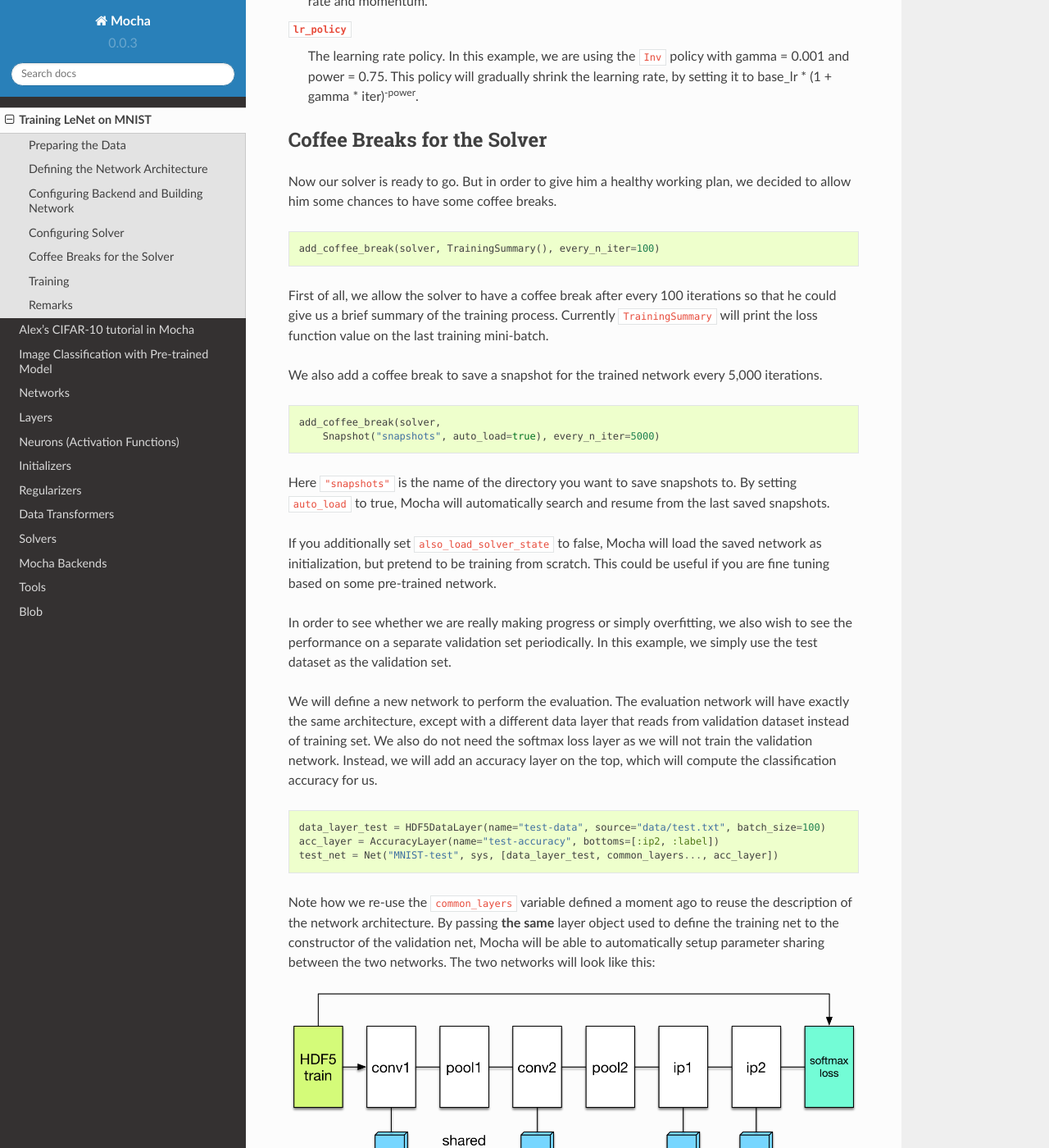
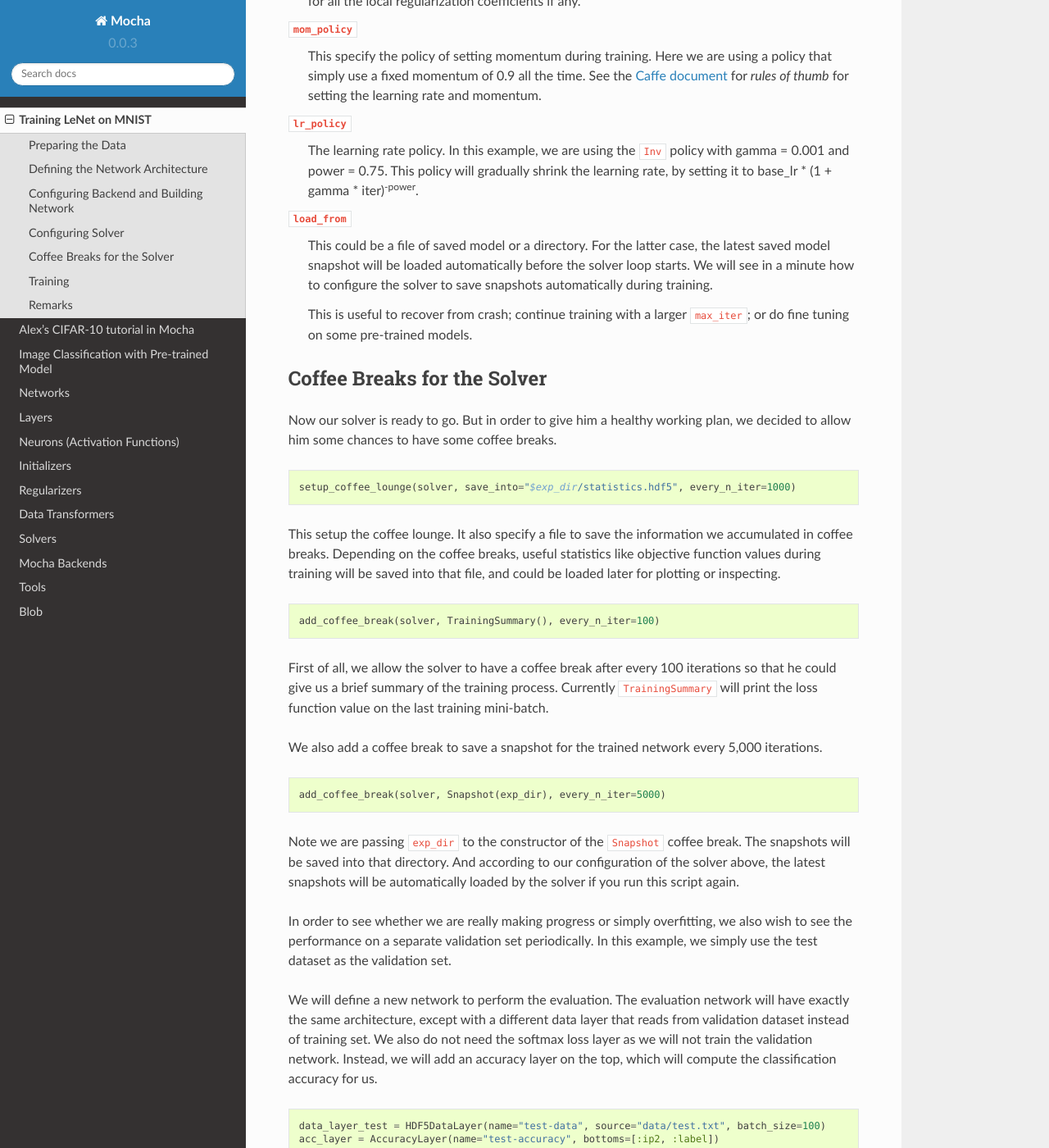
Before and after one commit to pluskid/Mocha.jl, a Sphinx documentation site: the page built from docs/tutorial/mnist.rst, in a window 1280 px wide and 1400 px high, scrolled down 3818 px. Shown: the whole window at 82% size. Built offline with Sphinx 7.4.7 and the Read the Docs theme 2.0.0, drawn with Linux system fonts in a browser that asks for light colours; some of the changed text lies outside the part shown.

Commit message:
update doc to reflect sys -> backend refactoring

```diff
--- a/docs/tutorial/mnist.rst
+++ b/docs/tutorial/mnist.rst
@@ -49,12 +49,14 @@
 
 .. code-block:: julia
 
-   data_layer = HDF5DataLayer(name="train-data", source="data/train.txt", batch_size=64)
+   data_layer  = HDF5DataLayer(name="train-data", source="data/train.txt",
+       batch_size=64, shuffle=true)
 
 Note the ``source`` is a simple text file what contains a list of real
 data files (in this case ``data/train.hdf5``). This behavior is the
 same as in Caffe, and could be useful when your dataset contains a lot
-of files. Note we also specified the batch size as 64.
+of files. The network process data in mini-batches, and we are using a batch
+size of 64 in this example. We also enable random shuffling of the data set.
 
 Next we define a convolution layer in a similar way:
 
@@ -156,20 +158,19 @@
 
 .. code-block:: julia
 
-   sys = System(CPUBackend())
-   init(sys)
+   backend = CPUBackend()
 
-The ``init`` function of a Mocha ``System`` will initialize the
-computation backend. With an initialized system, we could go ahead and
+The ``init`` function of a Mocha Backend will initialize the
+computation backend. With an initialized backend, we could go ahead and
 construct our network:
 
 .. code-block:: julia
 
    common_layers = [conv_layer, pool_layer, conv2_layer, pool2_layer,
        fc1_layer, fc2_layer]
-   net = Net("MNIST-train", sys, [data_layer, common_layers..., loss_layer])
+   net = Net("MNIST-train", backend, [data_layer, common_layers..., loss_layer])
 
-A network is built by passing the constructor an initialized system,
+A network is built by passing the constructor an initialized backend,
 and a list of layers. Note we use ``common_layers`` to collect a
 subset of the layers. We will explain this in a minute.
 
@@ -181,8 +182,12 @@
 
 .. code-block:: julia
 
+   exp_dir = "snapshots"
+
    params = SolverParameters(max_iter=10000, regu_coef=0.0005,
-       momentum=0.9, lr_policy=LRPolicy.Inv(0.01, 0.0001, 0.75))
+       mom_policy=MomPolicy.Fixed(0.9),
+       lr_policy=LRPolicy.Inv(0.01, 0.0001, 0.75),
+       load_from=exp_dir)
    solver = SGD(params)
 
 The behavior of the solver is specified in the following parameters
@@ -196,8 +201,9 @@
   customized for each layer individually. The parameter here is just a
   global scaling factor for all the local regularization coefficients
   if any.
-``momentum``
-  The momentum used in SGD. See the `Caffe document
+``mom_policy``
+  This specify the policy of setting momentum during training. Here we are using
+  a policy that simply use a fixed momentum of 0.9 all the time. See the `Caffe document
   <http://caffe.berkeleyvision.org/tutorial/solver.html>`_ for *rules
   of thumb* for setting the learning rate and momentum.
 ``lr_policy``
@@ -205,6 +211,14 @@
   policy with gamma = 0.001 and power = 0.75. This policy will
   gradually shrink the learning rate, by setting it to base_lr * (1 +
   gamma * iter)\ :sup:`-power`.
+``load_from``
+  This could be a file of saved model or a directory. For the latter case, the
+  latest saved model snapshot will be loaded automatically before the solver
+  loop starts. We will see in a minute how to configure the solver to save
+  snapshots automatically during training.
+
+  This is useful to recover from crash; continue training with a larger
+  ``max_iter``; or do fine tuning on some pre-trained models.
 
 Coffee Breaks for the Solver
 ----------------------------
@@ -212,6 +226,15 @@
 Now our solver is ready to go. But in order to give him a healthy
 working plan, we decided to allow him some chances to have some coffee
 breaks.
+
+.. code-block:: julia
+
+   setup_coffee_lounge(solver, save_into="$exp_dir/statistics.hdf5", every_n_iter=1000)
+
+This setup the coffee lounge. It also specify a file to save the information we
+accumulated in coffee breaks. Depending on the coffee breaks, useful statistics
+like objective function values during training will be saved into that file, and
+could be loaded later for plotting or inspecting.
 
 .. code-block:: julia
 
@@ -227,16 +250,12 @@
 
 .. code-block:: julia
 
-   add_coffee_break(solver,
-       Snapshot("snapshots", auto_load=true), every_n_iter=5000)
+   add_coffee_break(solver, Snapshot(exp_dir), every_n_iter=5000)
 
-Here ``"snapshots"`` is the name of the directory you want to save snapshots to.
-By setting ``auto_load`` to true, Mocha will automatically search and resume
-from the last saved snapshots.
-
-If you additionally set ``also_load_solver_state`` to false, Mocha will load the
-saved network as initialization, but pretend to be training from scratch. This
-could be useful if you are fine tuning based on some pre-trained network.
+Note we are passing ``exp_dir`` to the constructor of the ``Snapshot`` coffee
+break. The snapshots will be saved into that directory. And according to our
+configuration of the solver above, the latest snapshots will
+be automatically loaded by the solver if you run this script again.
 
 In order to see whether we are really making progress or simply
 overfitting, we also wish to see the performance on a separate
@@ -255,14 +274,13 @@
 
    data_layer_test = HDF5DataLayer(name="test-data", source="data/test.txt", batch_size=100)
    acc_layer = AccuracyLayer(name="test-accuracy", bottoms=[:ip2, :label])
-   test_net = Net("MNIST-test", sys, [data_layer_test, common_layers..., acc_layer])
+   test_net = Net("MNIST-test", backend, [data_layer_test, common_layers..., acc_layer])
 
-Note how we re-use the ``common_layers`` variable defined a moment
-ago to reuse the description of the network architecture. By passing
-**the same** layer object used to define the training net to the
-constructor of the validation net, Mocha will be able to automatically
-setup parameter sharing between the two networks. The two networks will look
-like this:
+Note how we re-use the ``common_layers`` variable defined a moment ago to reuse
+the description of the network architecture. By passing the same layer object
+used to define the training net to the constructor of the validation net, Mocha
+will be able to automatically setup parameter sharing between the two networks.
+The two networks will look like this:
 
 .. image:: images/MNIST-network.*
 
@@ -293,7 +311,7 @@
 
    destroy(net)
    destroy(test_net)
-   shutdown(sys)
+   shutdown(backend)
 
 After training, we will shutdown the system to release all the allocated
 resources. Now you are ready run the script
```
Also changed, not shown: README.md (+13 -9 lines), docs/tutorial/cifar10.rst (+4 -5 lines), docs/user-guide/backend.rst (+4 -4 lines).
